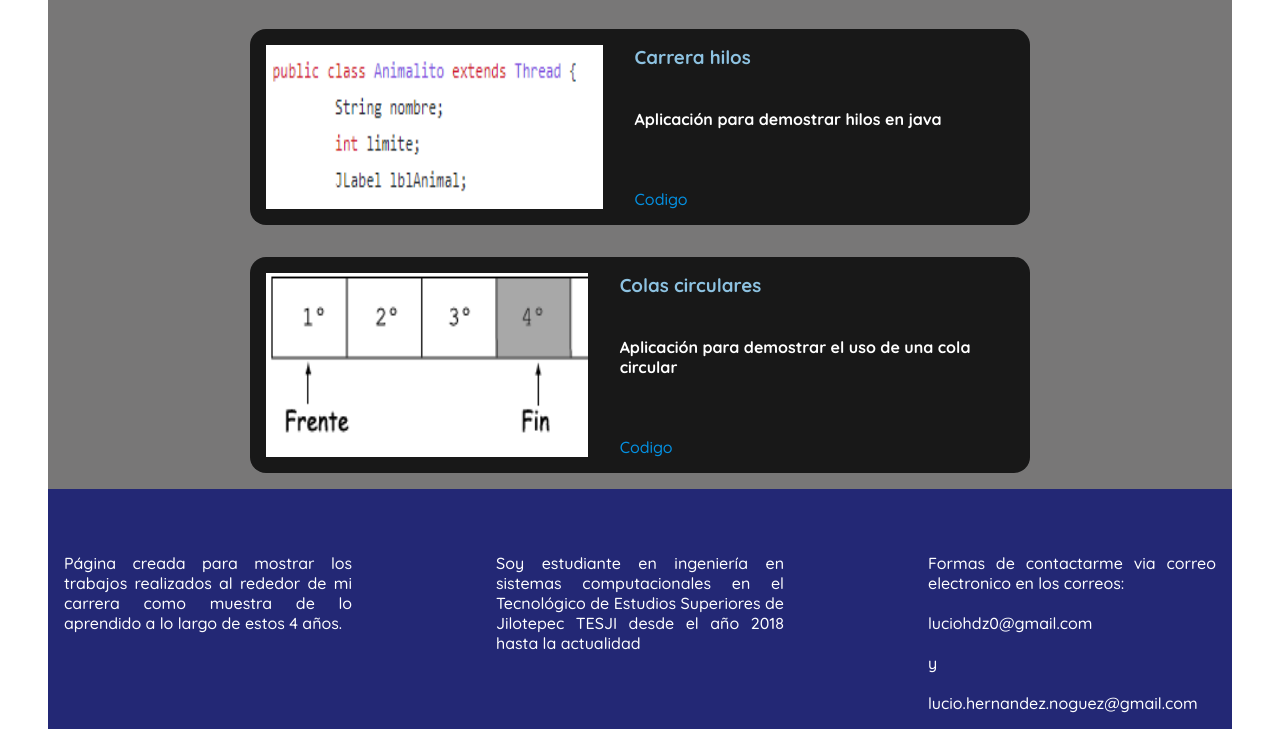
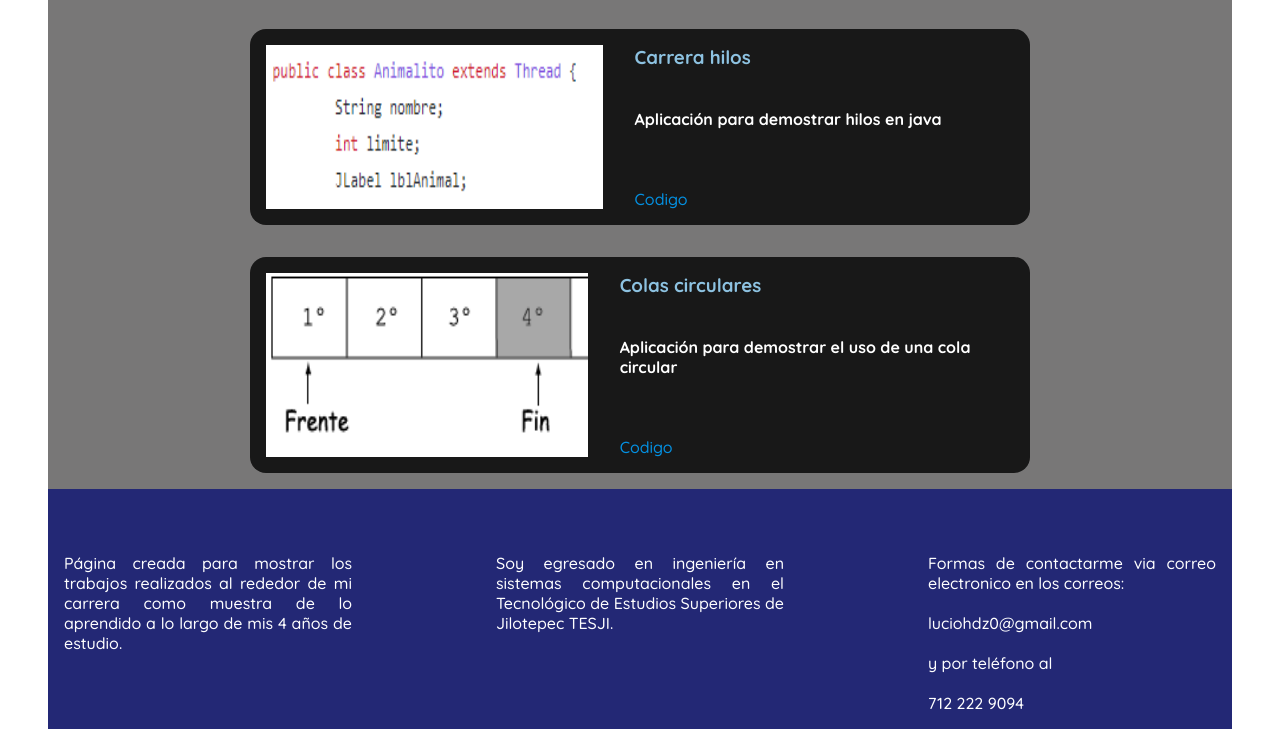
Before and after one commit to LucioHdz/luciohdz.github.io, a plain HTML site: page index.html in a window 1280 px wide. Shown: the part 4678-5407 px from the top of the page. Drawn offline with Linux system fonts and the light colour scheme.

Commit message:
Update index.html

```diff
--- a/index.html
+++ b/index.html
@@ -51,9 +51,9 @@
     </div>
 
     <footer id="contacto" class="content footer">
-        <div>Página creada para mostrar los trabajos realizados al rededor de mi carrera como muestra de lo aprendido a lo largo de estos 4 años. </div>
-        <div>Soy estudiante en ingeniería en sistemas computacionales en el Tecnológico de Estudios Superiores de Jilotepec TESJI desde el año 2018 hasta la actualidad</div>
-        <div>Formas de contactarme via correo electronico en los correos:<br><br>luciohdz0@gmail.com <br><br>y <br><br>lucio.hernandez.noguez@gmail.com </div>
+        <div>Página creada para mostrar los trabajos realizados al rededor de mi carrera como muestra de lo aprendido a lo largo de mis 4 años de estudio. </div>
+        <div>Soy egresado en ingeniería en sistemas computacionales en el Tecnológico de Estudios Superiores de Jilotepec TESJI. </div>
+        <div>Formas de contactarme via correo electronico en los correos:<br><br>luciohdz0@gmail.com <br><br>y por teléfono al<br><br> 712 222 9094 </div>
     </footer>
 
     <script src="./js/index.js"></script>
```
